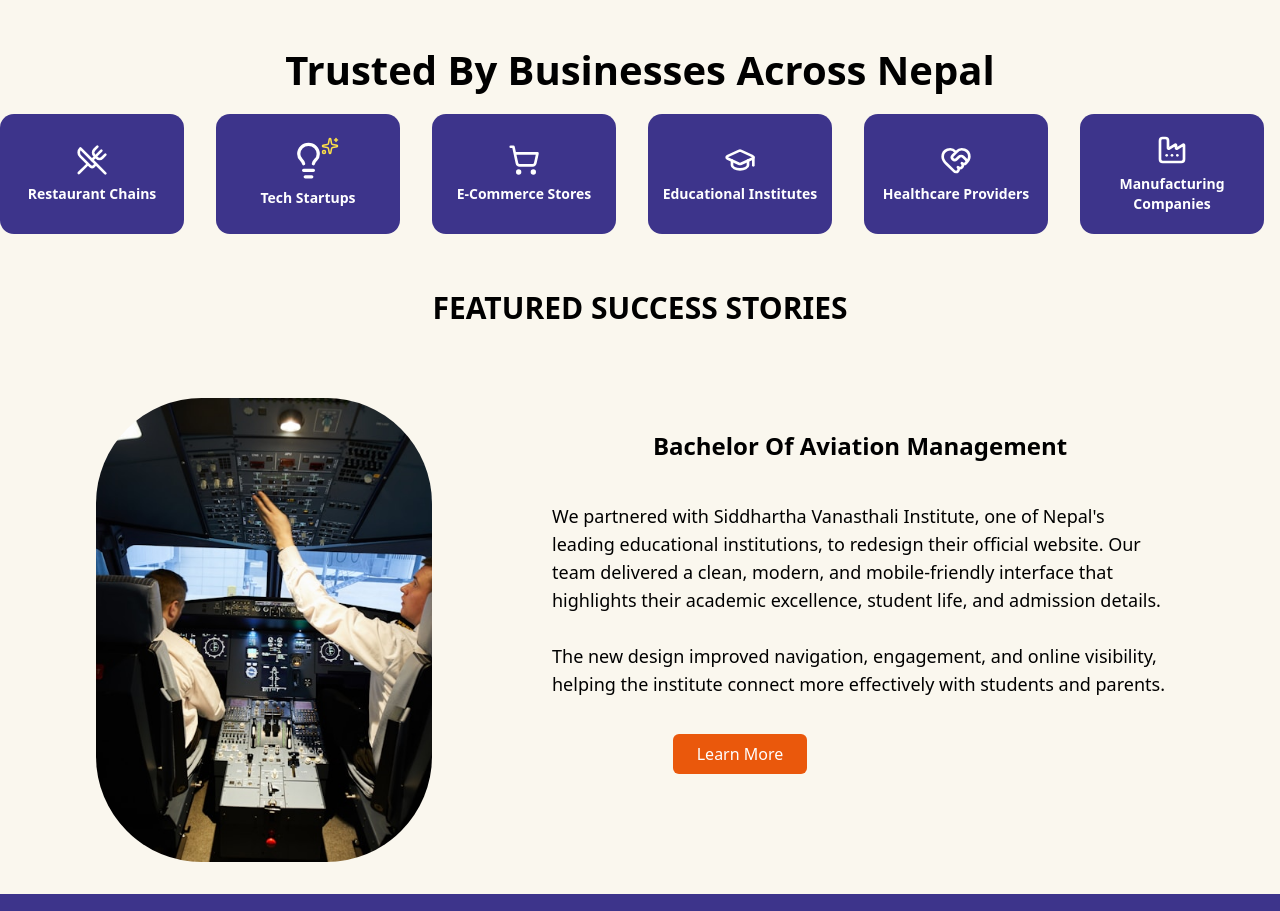
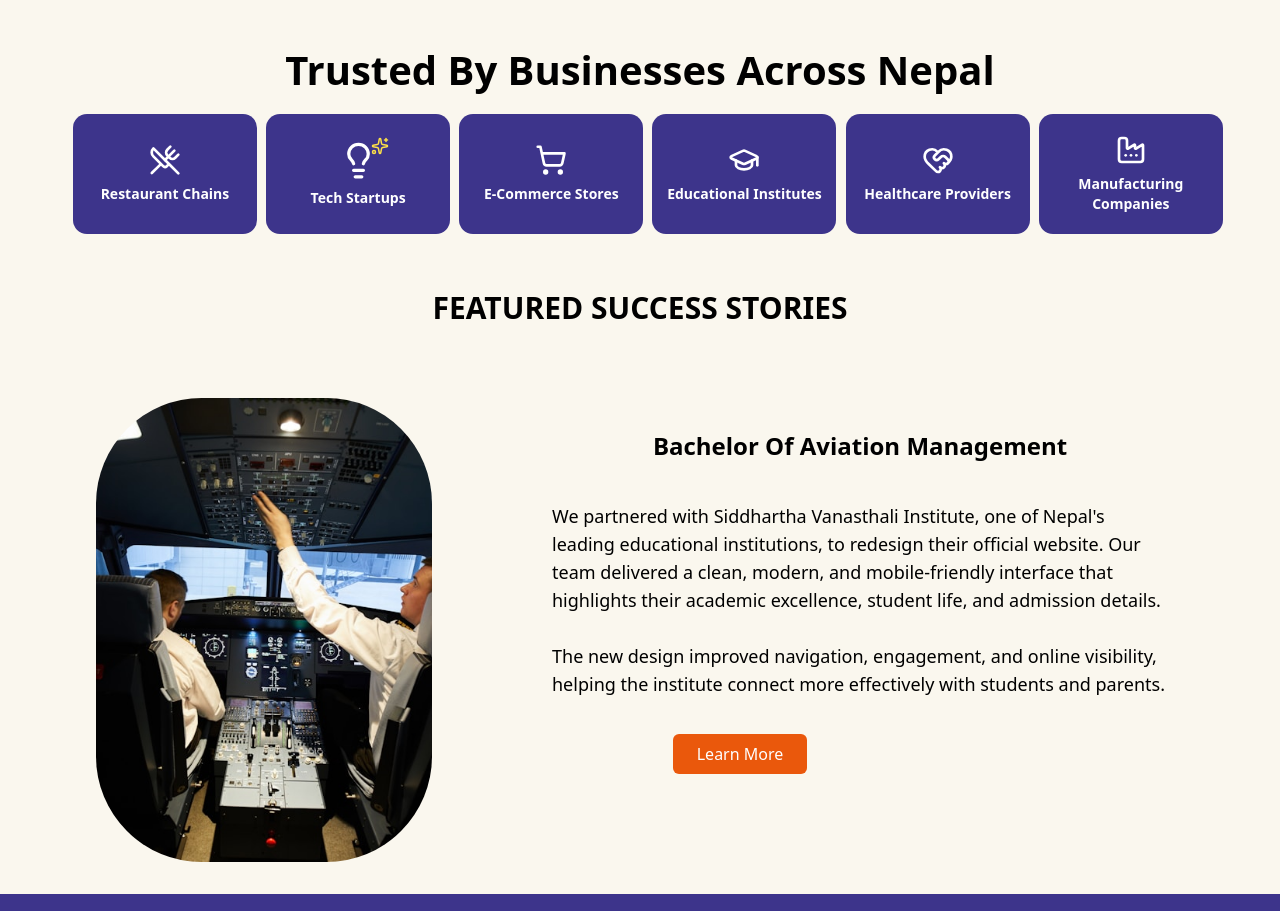
Before and after one commit to UddheshyaGroup/Portfolio, a React (Vite) app: page / in a window 1280 px wide. Shown: the part 1196-2107 px from the top of the page. Built offline with nearby package versions, Linux system fonts and the light colour scheme; a web font is replaced by a local one.

Commit message:
fix: adjust margins for Trusted By section to match Our Services layout

```diff
--- a/src/pages/HomePage/Homepage.jsx
+++ b/src/pages/HomePage/Homepage.jsx
@@ -202,7 +202,7 @@ const HomePage = ({ onContactClick }) => {
       >
         Trusted By Businesses Across Nepal
       </motion.p>
-      <div className="justify-around font-poppins font-semibold grid grid-cols-2 md:grid-cols-3 lg:grid-cols-6 gap-4 mt-7 text-white text-center">
+      <div className="font-poppins font-semibold grid grid-cols-2 md:grid-cols-3 lg:grid-cols-6 gap-4 mt-7 text-white text-center md:ml-[4.56rem] md:mr-[4rem]">
         <motion.div
           whileHover={{ scale: 1.2 }}
           transition={{ duration: 0.3, ease: "easeInOut" }}
```
